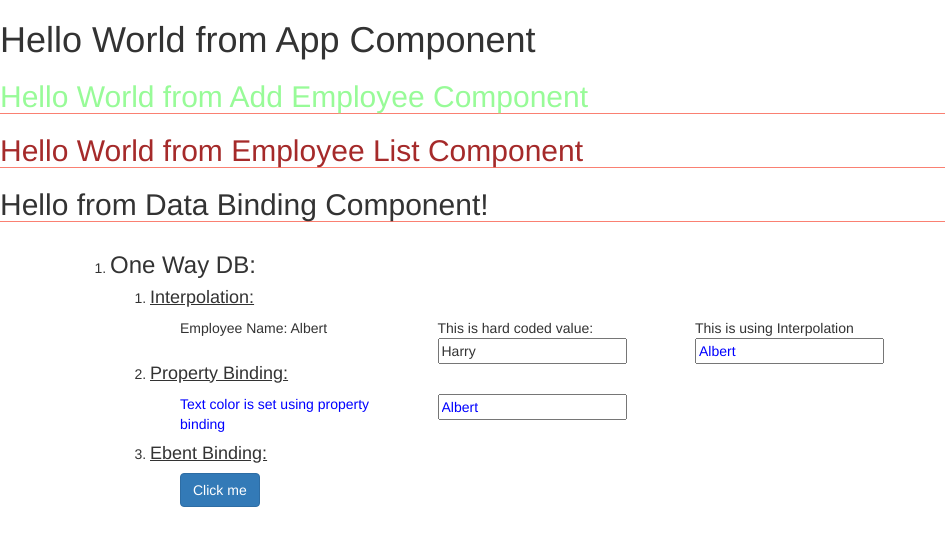
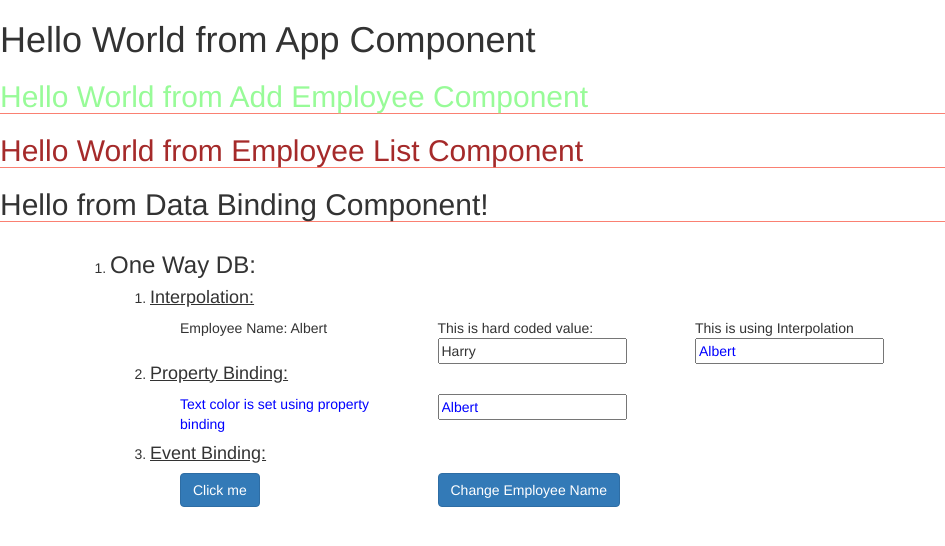
Before and after one commit to mrmSyd/angular-practice-projects, an Angular app in the folder angular18-practice/: page / in a window 1280 px wide. Shown: the top 546 px of the page, without its empty margins (0-945 px from the left). Built offline with nearby package versions, Linux system fonts and the light colour scheme.

Commit message:
Change html value using Event Binding

```diff
--- a/angular18-practice/src/app/Components/data-binding/data-binding.component.html
+++ b/angular18-practice/src/app/Components/data-binding/data-binding.component.html
@@ -28,13 +28,13 @@
                     </div>
                 </li>
                 <li>
-                    <h4>Ebent Binding: </h4>
+                    <h4>Event Binding: </h4>
                     <div class="col-sm-12">
                         <div class="col-sm-3">
                              <button class="btn btn-primary" (click)="showPopup('Yeah! You\'ve just performed event binding.');">Click me</button>
                         </div>
                         <div class="col-sm-3">
-
+                            <button class="btn btn-primary" (click)="changeEmployeeName();">Change Employee Name</button>
                         </div>
                     </div>
                 </li>
--- a/angular18-practice/src/app/Components/data-binding/data-binding.component.ts
+++ b/angular18-practice/src/app/Components/data-binding/data-binding.component.ts
@@ -20,4 +20,8 @@ export class DataBindingComponent {
   showPopup(alertMsg: String){
     alert(alertMsg);
   }
+
+  changeEmployeeName(){
+    this.empName = "Minerva";
+  }
 }
```
